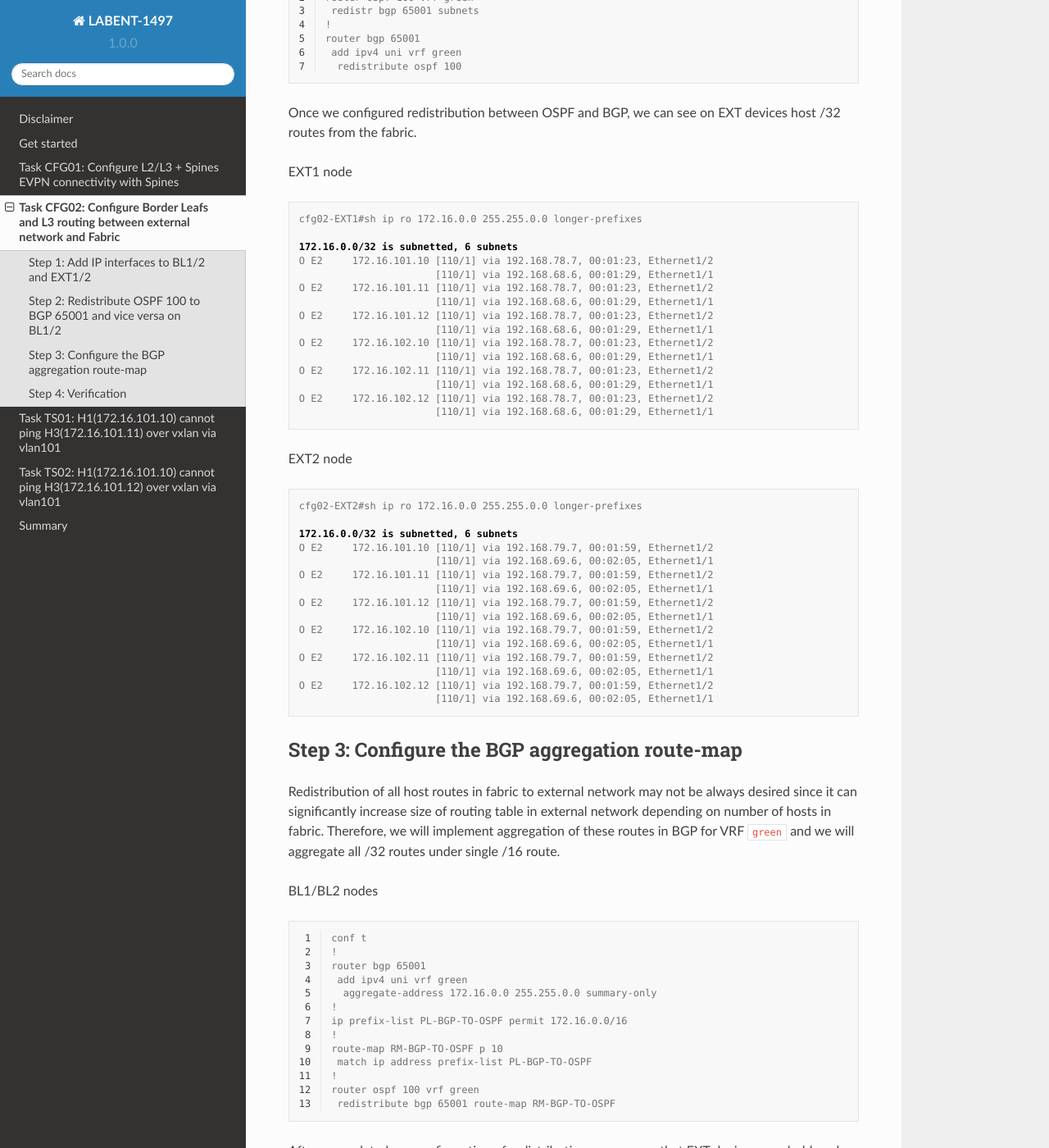
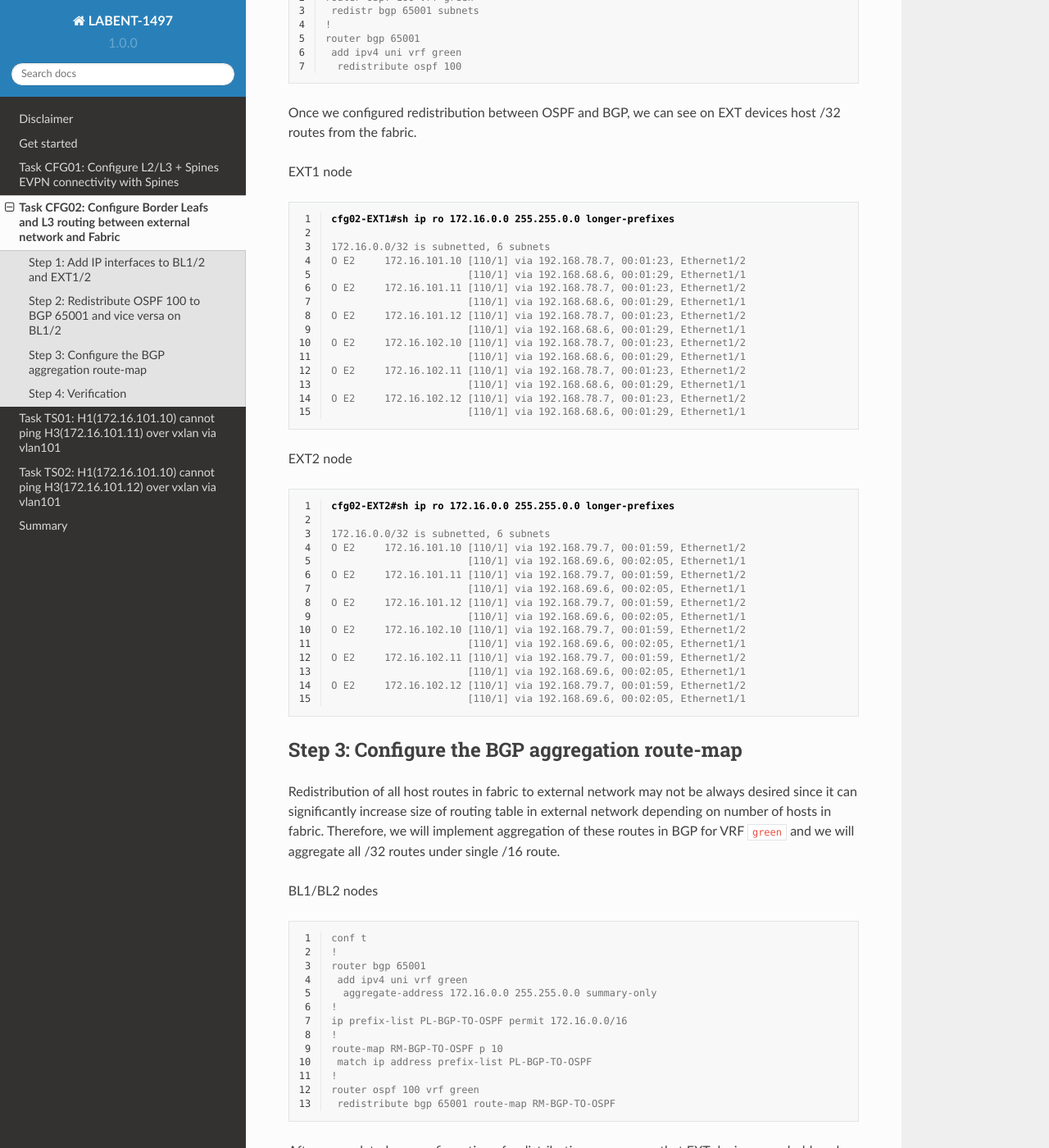
Before and after one commit to dvishchu/labent-1497, a Sphinx documentation site: the page built from docs/source/task_02.rst, in a window 1280 px wide and 1400 px high, scrolled down 5481 px. Shown: the whole window at 82% size. Built offline with Sphinx 7.4.7 and the Read the Docs theme 2.0.0, drawn with Linux system fonts in a browser that asks for light colours; part of the change alters nothing that is shown.

```diff
--- a/docs/source/task_02.rst
+++ b/docs/source/task_02.rst
@@ -220,6 +220,7 @@ Once we configured redistribution between OSPF and BGP, we can see on EXT device
 EXT1 node
 
 .. code-block:: console
+    :linenos:
     :class: highlight-command
 
     cfg02-EXT1#sh ip ro 172.16.0.0 255.255.0.0 longer-prefixes
@@ -241,6 +242,7 @@ EXT1 node
 EXT2 node
 
 .. code-block:: console
+    :linenos:
     :class: highlight-command
 
     cfg02-EXT2#sh ip ro 172.16.0.0 255.255.0.0 longer-prefixes
@@ -288,6 +290,7 @@ After we updated our configuration of redistribution, we can see that EXT device
 EXT1 node
 
 .. code-block:: console
+    :linenos:
     :class: highlight-command
 
     cfg02-EXT1#sh ip ro 172.16.0.0 255.255.0.0 longer-prefixes
@@ -298,6 +301,7 @@ EXT1 node
 EXT2 node
 
 .. code-block:: console
+    :linenos:
     :class: highlight-command
 
     cfg02-EXT2#sh ip ro 172.16.0.0 255.255.0.0 longer-prefixes
```
